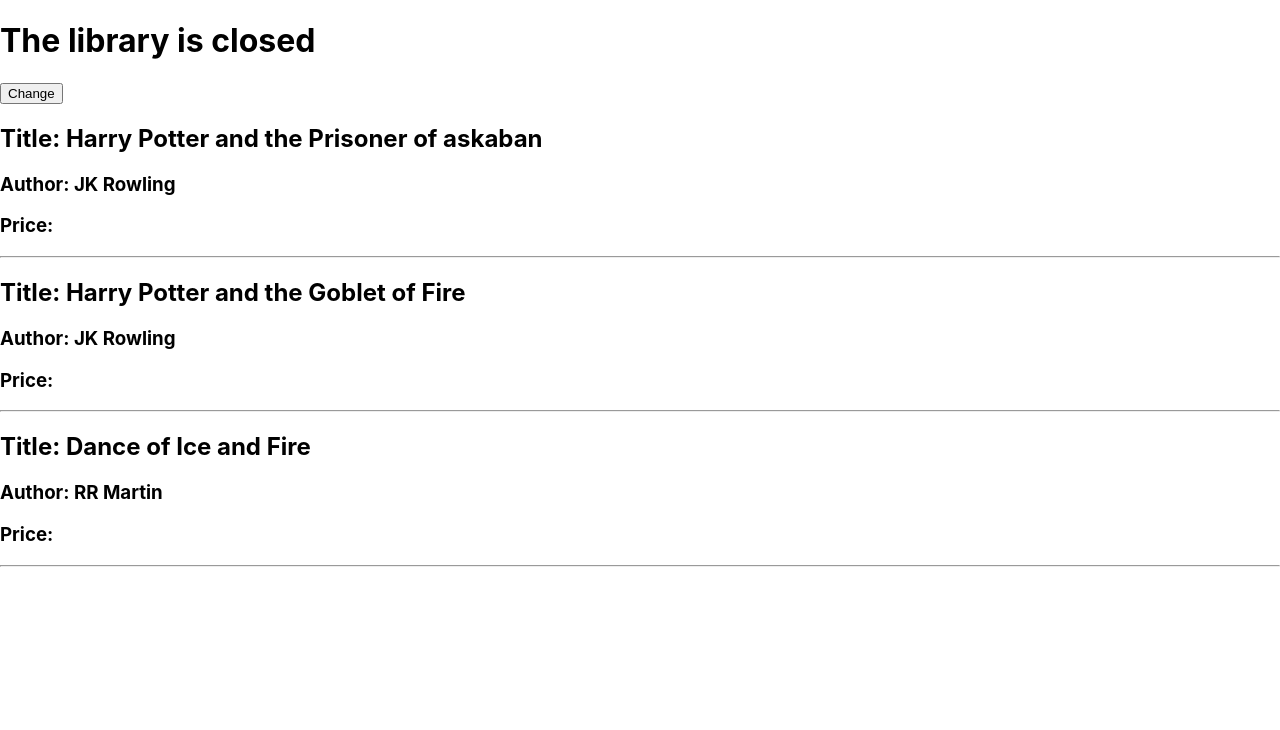
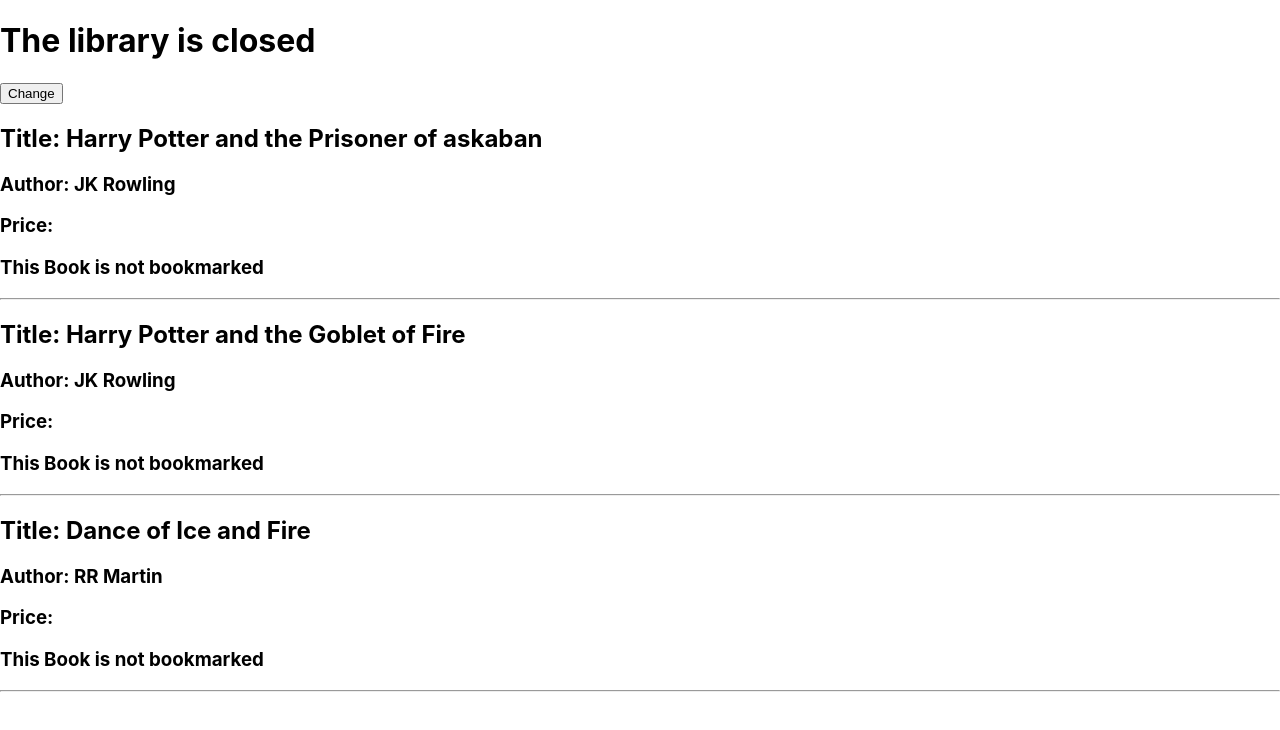
Before and after one commit to simmi9/react-is-fun, a React (Create React App) app: page / in a window 1280 px wide. Shown: the top 730 px of the page. Built offline with nearby package versions, Linux system fonts and the light colour scheme.

Commit message:
passing state as props to child

```diff
--- a/src/index.js
+++ b/src/index.js
@@ -119,12 +119,13 @@
 	backgroundColor: 'orange'
 }
 
- const Book = ({title,author,price}) =>{
+ const Book = ({title,author,price, freeBookMark}) =>{
   	  		return(
   			<section>
   			<h1>Title: {title} </h1>
   			<h3>Author: {author} </h3>
   			<h3>Price: {price} </h3>
+  			<h3> This Book {freeBookMark} </h3>
   			<hr></hr>
   			</section>
   		)
@@ -162,7 +163,9 @@
 		}))
 	}*/
 
-	state = {open:false}
+	state = {open:false,
+		freeBookMark: false}
+
 //automatic bind to object of this class using arrow functions
 	toggleOpenClosed = () => {
 		//using CallBacks for setState as setState is asynchronous
@@ -184,7 +187,9 @@
 							key={i}
 							title={book.title}
 							author={book.author}
-							pages={book.pages}/>
+							pages={book.pages}
+							freeBookMark={this.state.freeBookMark? 'is bookmarked' : 'is not bookmarked'}
+							/>
 				)}
 
 			</div>
```
